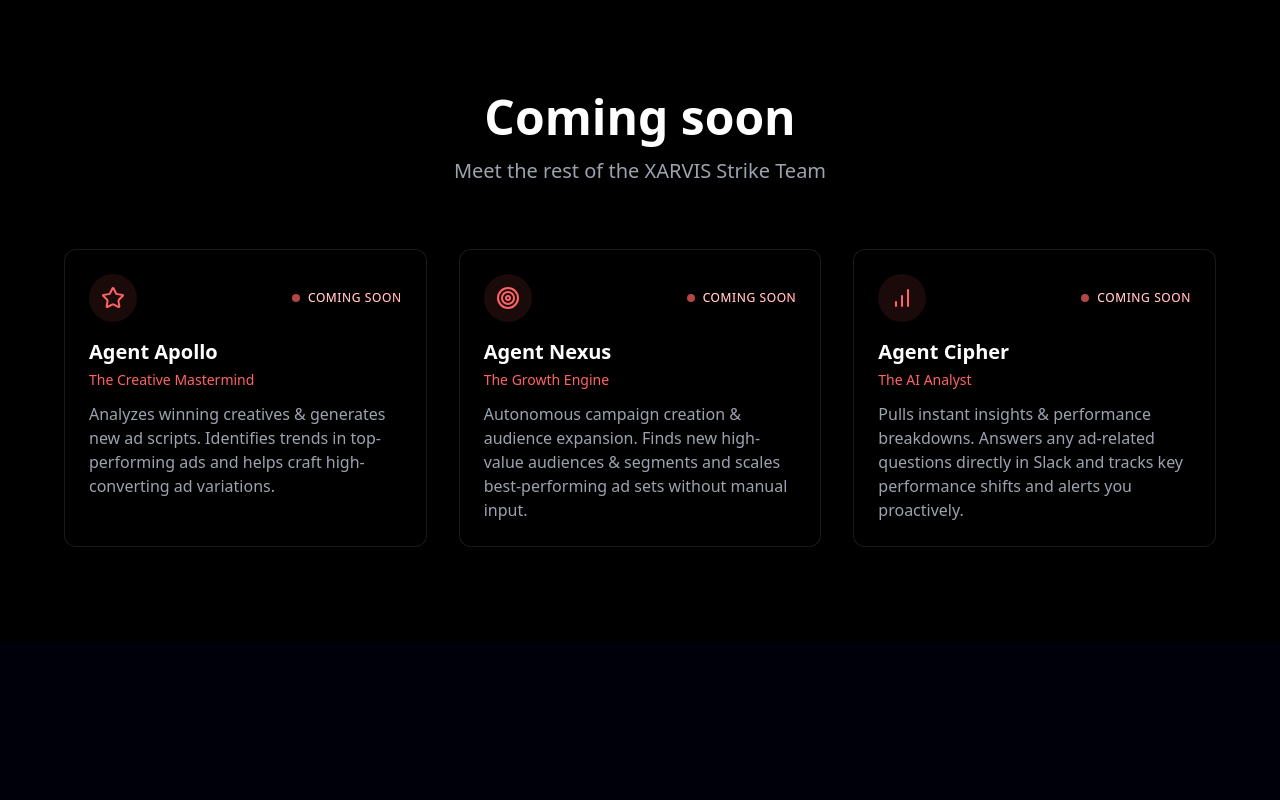
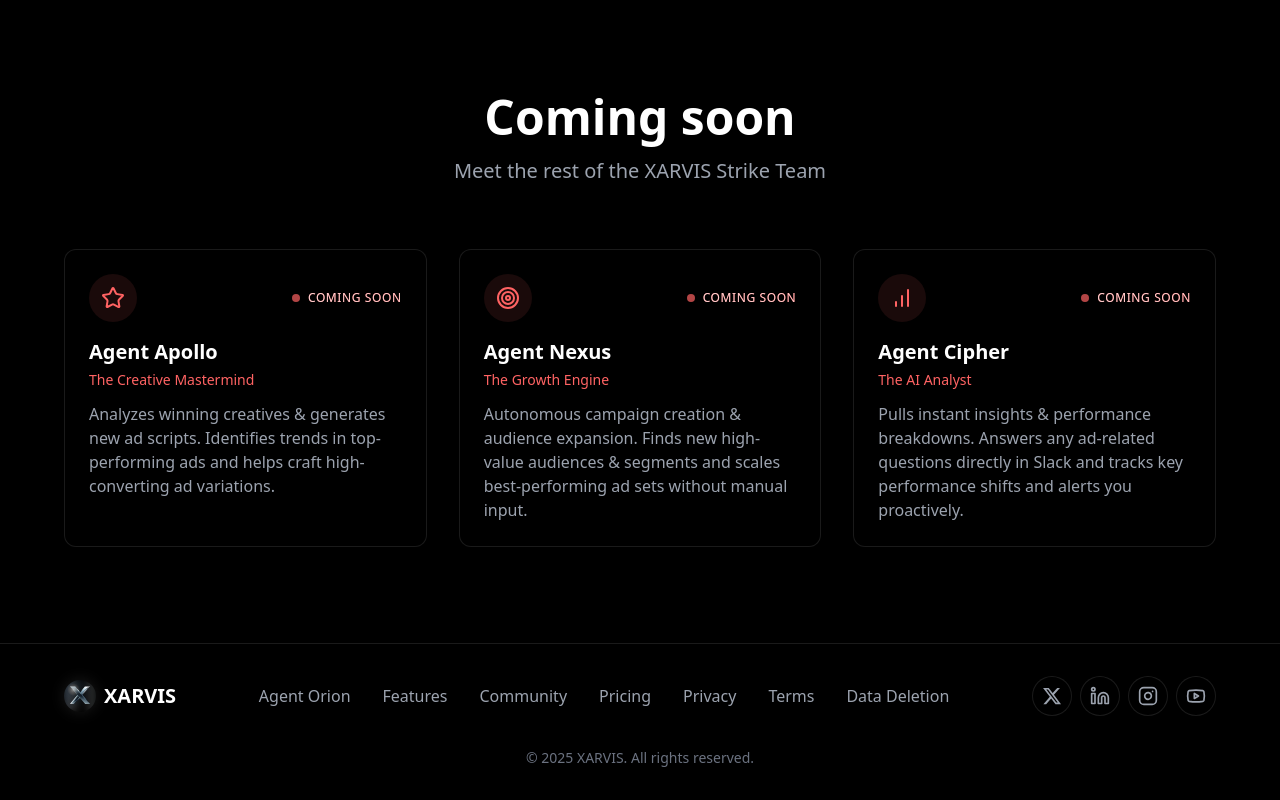
Before and after one commit to ayaryabi/xarvis, a Next.js app: page /refactor in a window 1280 px wide. Shown: the part 4240-5040 px from the top of the page. Before the commit the page ends 4883 px from the top, so only its background shows below. Built offline with nearby package versions, Linux system fonts and the light colour scheme.

Commit message:
footer recreated

```diff
--- a/src/app/refactor/page.tsx
+++ b/src/app/refactor/page.tsx
@@ -6,6 +6,7 @@
 import { ResultsSection } from "@/components/pages/landing/results"
 import { CostComparisonSection } from "@/components/pages/landing/cost-comparison"
 import { ComingSoonSection } from "@/components/pages/landing/coming-soon"
+import { Footer } from "@/components/pages/landing/footer"
 
 export default function RefactorPage() {
   return (
@@ -16,6 +17,7 @@
       <ResultsSection />
       <CostComparisonSection />
       <ComingSoonSection />
+      <Footer />
     </main>
   )
 }
--- /dev/null
+++ b/src/components/pages/landing/footer.tsx
@@ -0,0 +1,102 @@
+"use client"
+
+import React from "react"
+import { Container } from "@/components/ui/container/container"
+import { Logo } from "@/components/common/logo"
+import { Linkedin, Instagram, Youtube } from "lucide-react"
+import { cn } from "@/lib/utils"
+
+interface FooterLinkProps {
+  href: string
+  children: React.ReactNode
+}
+
+function FooterLink({ href, children }: FooterLinkProps) {
+  return (
+    <a href={href} className="text-gray-400 hover:text-white transition-colors">
+      {children}
+    </a>
+  )
+}
+
+function SocialIcon({ icon, href }: { icon: React.ReactNode, href: string }) {
+  return (
+    <a
+      href={href}
+      className="w-10 h-10 rounded-full bg-black/40 border border-white/10 flex items-center justify-center transition-colors hover:bg-white/5"
+      target="_blank"
+      rel="noopener noreferrer"
+    >
+      {icon}
+    </a>
+  )
+}
+
+// Custom X icon (Twitter rebranded)
+function XIcon({ className }: { className?: string }) {
+  return (
+    <svg
+      xmlns="http://www.w3.org/2000/svg"
+      viewBox="0 0 24 24"
+      fill="currentColor"
+      className={className}
+    >
+      <path d="M18.244 2.25h3.308l-7.227 8.26 8.502 11.24H16.17l-5.214-6.817L4.99 21.75H1.68l7.73-8.835L1.254 2.25H8.08l4.713 6.231zm-1.161 17.52h1.833L7.084 4.126H5.117z" />
+    </svg>
+  );
+}
+
+export function Footer() {
+  return (
+    <footer className="py-8 border-t border-white/10">
+      <Container>
+        <div className="flex flex-col space-y-8">
+          {/* Main row - Logo, navigation, and social icons */}
+          <div className="flex flex-col lg:flex-row items-center justify-between gap-6">
+            {/* Logo */}
+            <div className="flex items-center">
+              <Logo className="mr-2" effect="holographic" />
+              <span className="font-bold text-xl">XARVIS</span>
+            </div>
+
+            {/* Navigation */}
+            <div className="flex flex-wrap justify-center gap-x-8 gap-y-4 order-3 lg:order-2">
+              <FooterLink href="#agent-orion">Agent Orion</FooterLink>
+              <FooterLink href="#features">Features</FooterLink>
+              <FooterLink href="#community">Community</FooterLink>
+              <FooterLink href="#pricing">Pricing</FooterLink>
+              <FooterLink href="/privacy">Privacy</FooterLink>
+              <FooterLink href="/terms">Terms</FooterLink>
+              <FooterLink href="/data-deletion">Data Deletion</FooterLink>
+            </div>
+
+            {/* Social icons */}
+            <div className="flex gap-2 order-2 lg:order-3">
+              <SocialIcon
+                icon={<XIcon className="h-5 w-5 text-gray-400" />}
+                href="https://x.com/xarvis"
+              />
+              <SocialIcon
+                icon={<Linkedin className="h-5 w-5 text-gray-400" />}
+                href="https://linkedin.com/company/xarvis"
+              />
+              <SocialIcon
+                icon={<Instagram className="h-5 w-5 text-gray-400" />}
+                href="https://instagram.com/xarvis"
+              />
+              <SocialIcon
+                icon={<Youtube className="h-5 w-5 text-gray-400" />}
+                href="https://youtube.com/xarvis"
+              />
+            </div>
+          </div>
+
+          {/* Copyright */}
+          <div className="text-sm text-gray-500 text-center">
+            © 2025 XARVIS. All rights reserved.
+          </div>
+        </div>
+      </Container>
+    </footer>
+  )
+}
```
